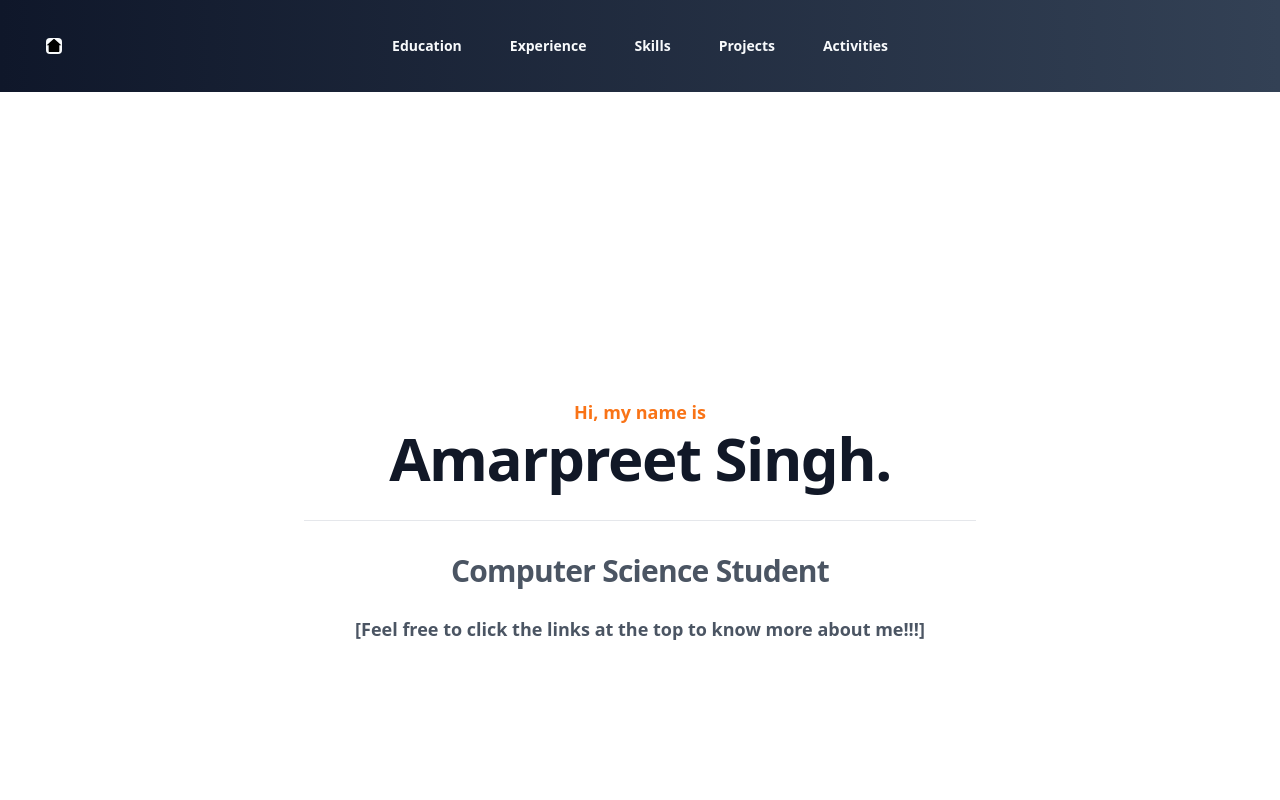
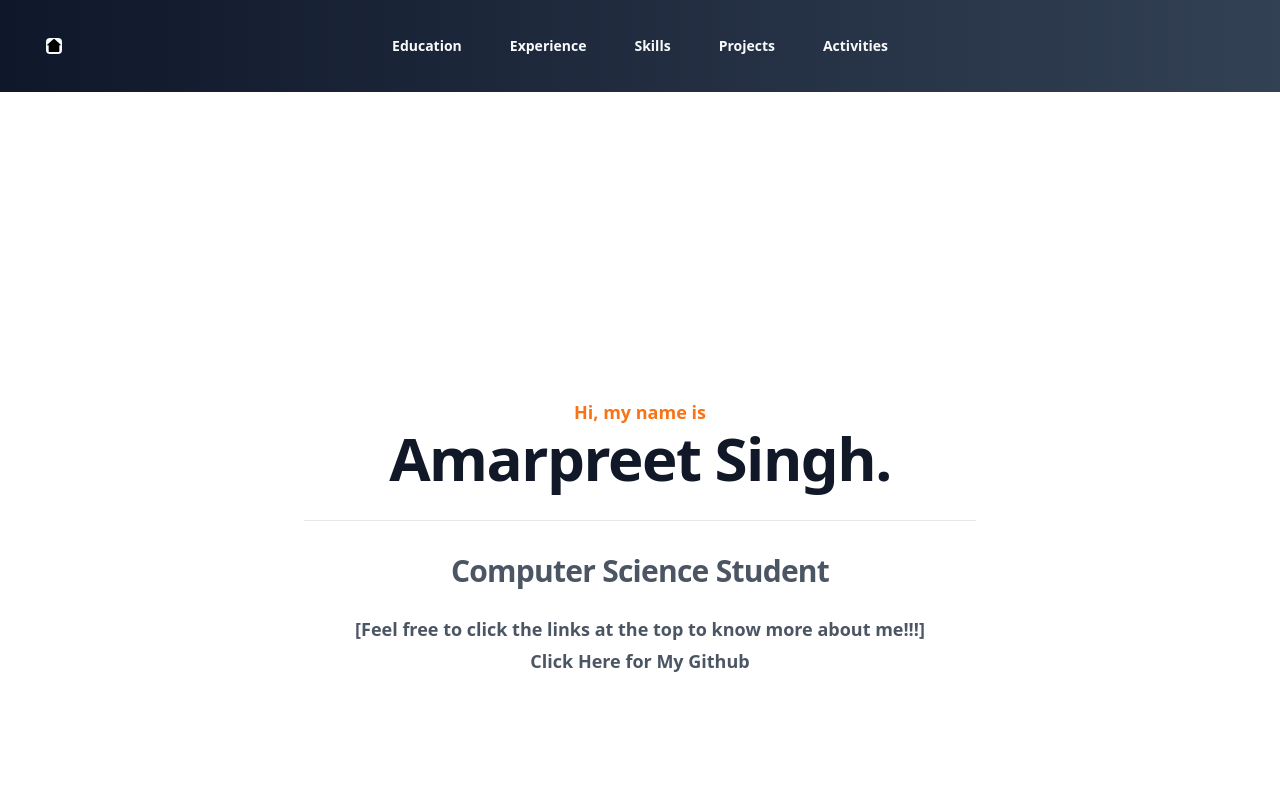
Before and after one commit to amarpreetsingh1999/resume, a React (Vite) app: page / in a window 1280 px wide. Shown: the top 800 px of the page. Built offline with nearby package versions, Linux system fonts and the light colour scheme.

Commit message:
hero changed

```diff
--- a/src/components/Hero.jsx
+++ b/src/components/Hero.jsx
@@ -1,5 +1,6 @@
 import { useState } from 'react'
 import { FaCoffee, FaLaptopCode } from "react-icons/fa";
+import { Link } from 'react-router-dom';
 
 const Hero = () => {
 
@@ -46,6 +47,7 @@ const Hero = () => {
                         <p className="mt-6 text-lg leading-8 text-gray-600 font-bold">
                             [Feel free to click the links at the top to know more about me!!!]
                         </p>
+                        <Link to='https://github.com/amarpreetsingh1999' target="_blank" rel="noopener noreferrer" className='mt-6 text-lg leading-8 text-gray-600 font-bold hover:text-orange-500'>Click Here for My Github</Link>
 
                         {/* <p className="mt-6 text-lg leading-8 text-gray-600">
                             "It works on my machine!!!!"
--- a/src/pages/ProjectsPage.jsx
+++ b/src/pages/ProjectsPage.jsx
@@ -18,7 +18,7 @@ const ProjectsPage = () => {
           <div className="absolute top-0 left-0 w-full h-full flex justify-center items-center opacity-0 hover:opacity-100">
             <div className="flex-row text-center">
               <h1 className="text-gray-50 font-bold text-lg">This website</h1>
-              <Link className='text-gray-200 font-medium text-sm'>Source Code</Link>
+              <Link to='https://github.com/amarpreetsingh1999/resume'  target="_blank" rel="noopener noreferrer" className='text-gray-200 font-medium text-sm'>Source Code</Link>
             </div>
           </div>
           {/* </div> */}
```
